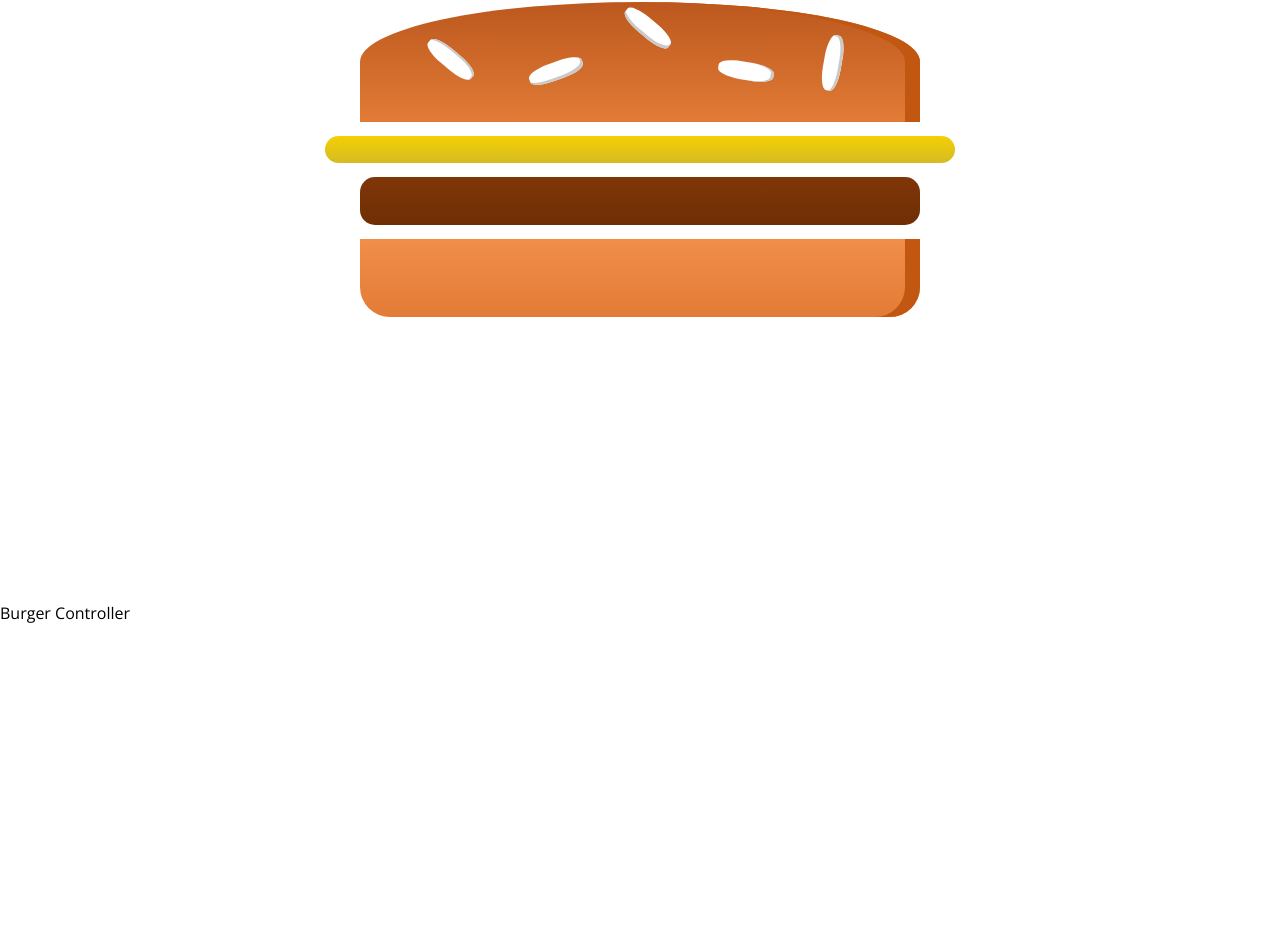
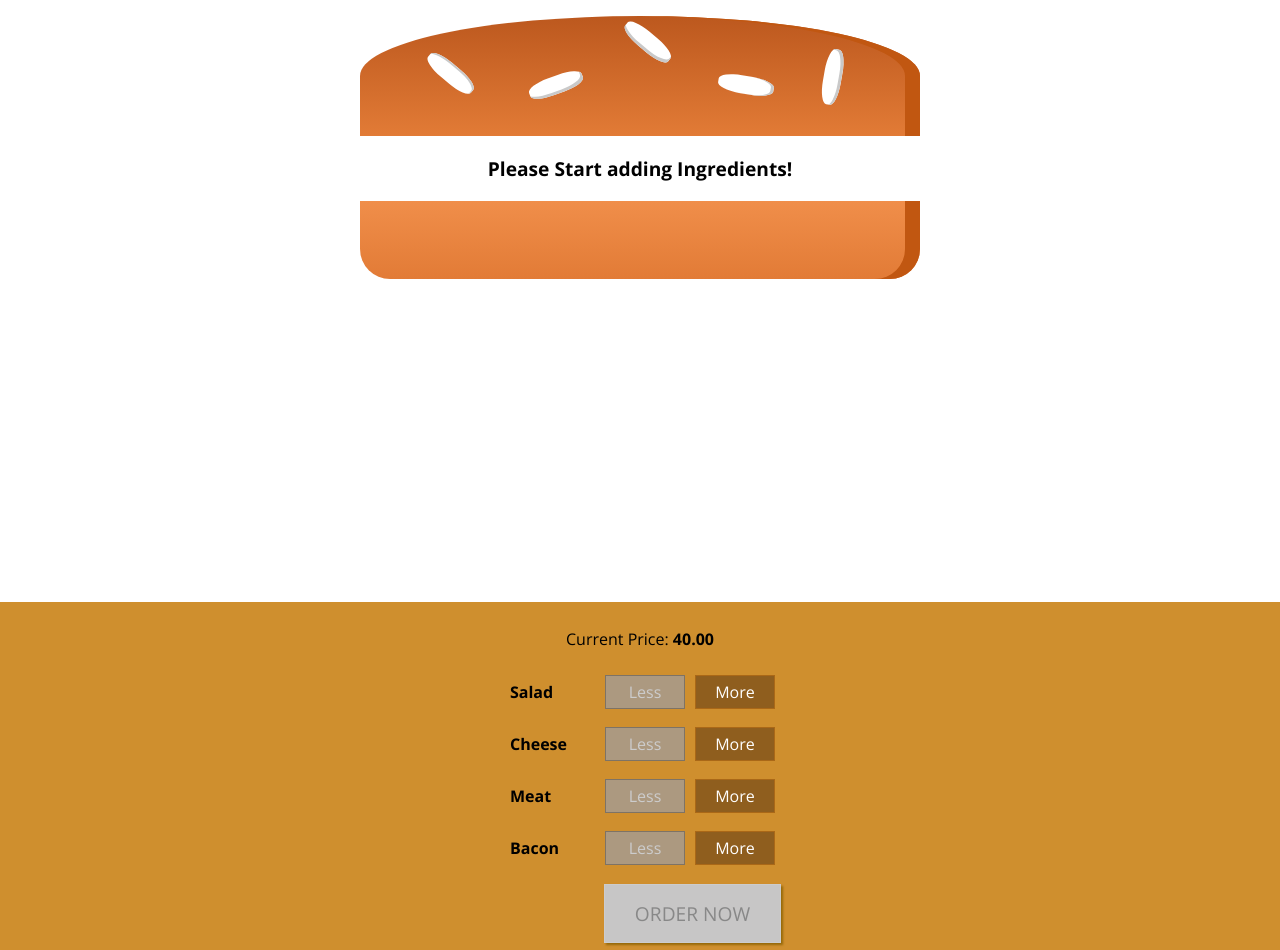
Before and after one commit to coderepohub/ReactBurgerAppDemo, a React (Create React App) app: page / in a window 1280 px wide. Shown: the part 36-986 px from the top of the page. Before the commit the page ends 800 px from the top, so only its background shows below. Built offline with nearby package versions, Linux system fonts and the light colour scheme.

Commit message:
Adding order Summary Modal, and the dyanmic burger manager

```diff
--- /dev/null
+++ b/src/components/Burger/BuildControls/BuildControl/BuildControl.js
@@ -0,0 +1,13 @@
+import React from 'react';
+
+import classes from './BuildControl.module.css';
+
+const buildControl =(props)=>(
+    <div className = {classes.BuildControl}>
+        <div className={classes.Label}>{props.label}</div>
+        <button className={classes.Less} onClick={props.removed} disabled={props.disabled}>Less</button>
+        <button className={classes.More} onClick={props.added}>More</button>
+    </div>
+);
+
+export default buildControl;
--- /dev/null
+++ b/src/components/Burger/BuildControls/BuildControl/BuildControl.module.css
@@ -0,0 +1,56 @@
+.BuildControl {
+    display: flex;
+    justify-content: space-between;
+    align-items: center;
+    margin: 5px 0;
+}
+
+.BuildControl button {
+    display: block;
+    font: inherit;
+    padding: 5px;
+    margin: 0 5px;
+    width: 80px;
+    border: 1px solid #AA6817;
+    cursor: pointer;
+    outline: none;
+}
+
+.BuildControl button:disabled {
+    background-color: #AC9980;
+    border: 1px solid #7E7365;
+    color: #ccc;
+    cursor: default;
+}
+
+.BuildControl button:hover:disabled {
+    background-color: #AC9980;
+    color: #ccc;
+    cursor: not-allowed;
+}
+
+.Label {
+    padding: 10px;
+    font-weight: bold;
+    width: 80px;
+}
+
+.BuildControl .Less {
+    background-color: #D39952;
+    color: white;
+}
+
+.BuildControl .More {
+    background-color: #8F5E1E;
+    color: white;
+}
+
+.BuildControl .Less:hover, .BuildControl .Less:active {
+    background-color: #DAA972;
+    color: white;
+}
+
+.BuildControl .More:hover,.BuildControl .More:active {
+    background-color: #99703F;
+    color: white;
+}
--- /dev/null
+++ b/src/components/Burger/BuildControls/BuildControls.js
@@ -0,0 +1,25 @@
+import React from 'react';
+import classes from './BuildControls.module.css';
+import BuildControl from './BuildControl/BuildControl';
+
+const controls = [
+    {label:"Salad",type:"salad"},
+    {label:"Cheese",type:"cheese"},
+    {label:"Meat",type:"meat"},
+    {label:"Bacon",type:"bacon"}
+]
+
+const buildControls = (props) =>(
+  <div className={classes.BuildControls}>
+      <p>Current Price: <strong>{props.price.toFixed(2)}</strong></p>
+      {controls.map(ctrl=>(
+          <BuildControl key={ctrl.label} label={ctrl.label}
+          added={()=>props.ingredientAdded(ctrl.type)}
+          removed = {()=>props.ingredientRemoved(ctrl.type)}
+          disabled = {props.disabled[ctrl.type]}/>
+      ))}
+      <button className={classes.OrderButton} disabled={!props.isPurchasable} onClick={props.ordered}>ORDER NOW</button>
+  </div>
+);
+
+export default buildControls;
--- /dev/null
+++ b/src/components/Burger/BuildControls/BuildControls.module.css
@@ -0,0 +1,54 @@
+.BuildControls{
+    width:100%;
+    background-color: #CF8F2E;
+    /*flex will inline the controls horiz/vert*/
+    display:flex;
+    flex-flow:column;
+    align-items: center;
+    box-shadow: 0 2px 1px #ccc;
+    margin:auto;
+    padding:10px 0;
+}
+
+
+.OrderButton {
+    background-color: #DAD735;
+    outline: none;
+    cursor: pointer;
+    border: 1px solid #966909;
+    color: #966909;
+    font-family: inherit;
+    font-size: 1.2em;
+    margin:10px 0px 0px 105px;
+    padding: 15px 30px;
+    box-shadow: 2px 2px 2px #966909;
+}
+
+.OrderButton:hover, .OrderButton:active {
+    background-color: #A0DB41;
+    border: 1px solid #966909;
+    color: #966909;
+}
+
+.OrderButton:disabled {
+    background-color: #C7C6C6;
+    cursor: not-allowed;
+    border: 1px solid #ccc;
+    color: #888888;
+}
+
+.OrderButton:not(:disabled) {
+    animation: enable 0.3s linear;
+}
+
+@keyframes enable {
+    0% {
+        transform: scale(1);
+    }
+    60% {
+        transform: scale(1.1);
+    }
+    100% {
+        transform: scale(1);
+    }
+}
--- a/src/components/Burger/Burger.js
+++ b/src/components/Burger/Burger.js
@@ -6,12 +6,30 @@
     //props what we are recieving is an object not an array, so what we have to do is
     //we have to transform the keys from an object to an array
     //For this we will use the JS default Object class which has keys method and it will give an array of keys
-    //const transformedIngredients = Object.keys()
+    //Here we will use map function , which in return executes on each element
+    //Inside that we will transform the string value into an array with as many elements as we have in ingredient elements
+    //eg. cheese:2 means two cheese ingredients
+    let transformedIngredients = Object.keys(props.ingredients)
+    .map(ingKeyArg=>{
+        //Create an Array
+        console.log('log -1 ',ingKeyArg);
+        return[...Array(props.ingredients[ingKeyArg])].map((_,index)=>{
+        console.log('log -2 ',ingKeyArg+index);
+            return <BurgerIngredient key ={ingKeyArg+index} type={ingKeyArg}/>;
+        })
+    })//Above will return array of array now we will reduce it to single array
+        .reduce((arr,el)=>{
+            return arr.concat(el)
+        },[]);
+
+console.log('tra ',transformedIngredients);
+    if(transformedIngredients.length===0){
+        transformedIngredients = <p>Please Start adding Ingredients!</p>
+    }
     return(
         <div className={classes.Burger}>
             <BurgerIngredient type='bread-top'/>
-            <BurgerIngredient type='cheese'/>
-            <BurgerIngredient type='meat'/>
+           {transformedIngredients}
             <BurgerIngredient type='bread-bottom'/>
         </div>
     );
--- a/src/components/Burger/Burger.module.css
+++ b/src/components/Burger/Burger.module.css
@@ -2,7 +2,7 @@
     width: 100%;
     margin: auto;
     height: 250px;
-    /*overflow: scroll; */
+    overflow: auto;
     text-align: center;
     font-weight: bold;
     font-size: 1.2rem;
--- /dev/null
+++ b/src/components/Burger/OrderSummary/OrderSummary.js
@@ -0,0 +1,20 @@
+import React from 'react';
+import Aux from '../../../hoc/AuxControl';
+const orderSummary = (props)=>{
+    const ingredientsSummary = Object.keys(props.ingredients)
+    .map(ingKey=>{
+        return <li key={ingKey}><span style={{textTransform: 'capitalize'}}>{ingKey} :</span> {props.ingredients[ingKey]} </li>
+    });
+return(
+  <Aux>
+      <h3>Your Order : </h3>
+      <p>A delicious burger with the following ingredients: </p>
+      <ul>
+        {ingredientsSummary}
+      </ul>
+      <p>Continue to checkout ?</p>
+  </Aux>
+);
+};
+
+export default orderSummary;
--- /dev/null
+++ b/src/components/UI/Backdrop/Backdrop.js
@@ -0,0 +1,8 @@
+import React from'react';
+import classes from './Backdrop.module.css';
+
+const backdrop = (props)=>(
+    props.show?<div className={classes.Backdrop} onAuxClick={props.clicked} ></div>:null
+);
+
+export default backdrop;
--- /dev/null
+++ b/src/components/UI/Backdrop/Backdrop.module.css
@@ -0,0 +1,9 @@
+.Backdrop {
+    width: 100%;
+    height: 100%;
+    position: fixed;
+    z-index: 100;
+    left: 0;
+    top: 0;
+    background-color: rgba(0, 0, 0, 0.5);
+}
--- /dev/null
+++ b/src/components/UI/Modal/Modal.js
@@ -0,0 +1,17 @@
+import React from 'react'
+import classes from './Modal.module.css';
+import Backdrop from '../Backdrop/Backdrop';
+import Aux from '../../../hoc/AuxControl';
+const modal = (props) =>(
+    <Aux>
+        <Backdrop show={props.showing} clicked ={props.closeModal}/>
+    <div className = {classes.Modal} style={{
+        transform:props.showing ? 'translateY(0)':'translateY(-100vh)',
+        opacity:props.showing?'1':'0'
+        }}>
+        {props.children}
+    </div>
+    </Aux>
+);
+
+export default modal;
--- /dev/null
+++ b/src/components/UI/Modal/Modal.module.css
@@ -0,0 +1,20 @@
+.Modal {
+    position: fixed;
+    z-index: 500;
+    background-color: white;
+    width: 70%;
+    border: 1px solid #ccc;
+    box-shadow: 1px 1px 1px black;
+    padding: 16px;
+    left: 15%;
+    top: 30%;
+    box-sizing: border-box;
+    transition: all 0.3s ease-out;
+}
+
+@media (min-width: 600px) {
+    .Modal {
+        width: 500px;
+        left: calc(50% - 250px);
+    }
+}
--- a/src/containers/BurgerBuilder/BurgerBuilder.js
+++ b/src/containers/BurgerBuilder/BurgerBuilder.js
@@ -1,23 +1,104 @@
 import React,{Component} from 'react';
 import Aux from '../../hoc/AuxControl'
 import Burger from '../../components/Burger/Burger';
+import BuildControls from '../../components/Burger/BuildControls/BuildControls';
+import Modal from '../../components/UI/Modal/Modal';
+import OrderSummary from '../../components/Burger/OrderSummary/OrderSummary';
+
+const INGREDIENT_PRICES = {
+    salad:7,
+    cheese:11,
+    meat:20,
+    bacon:15
+}
 
 class BurgerBuilder extends Component{
     state={
         ingredients:{
-            salad :1,
-            bacon :1,
-            cheese:2,
-            meat : 2
+            salad :0,
+            bacon :0,
+            cheese:0,
+            meat : 0
 
-        }
+        },
+        totalPrice : 40,
+        isPurchasable : false,
+        isPurchasing : false,
 
     }
+
+
+    purchaseHandler =()=>{
+            this.setState({isPurchasing:true});
+
+    };
+
+    cancelPurchaseHandler=()=>{
+            this.setState({isPurchasing:false});
+    };
+
+    updatePurchasableState(ingredients){
+        const sum  = Object.keys(ingredients).map(ingkey=>{
+            return ingredients[ingkey];
+        })
+        .reduce((sum,element)=>{
+            return sum+element;
+        },0);
+
+        this.setState({isPurchasable:sum>0});
+
+    }
+
+    addIngredientHandler = (type) =>{
+        var oldCount  = this.state.ingredients[type];
+        var updatedCount = oldCount+1;
+        const updatedIngredients = {
+            ...this.state.ingredients
+        };
+        updatedIngredients[type] = updatedCount;
+        const itemPrice  = INGREDIENT_PRICES[type];
+        const oldPrice = this.state.totalPrice;
+        const newPrice = oldPrice+itemPrice;
+        this.setState({totalPrice:newPrice,ingredients:updatedIngredients});
+        this.updatePurchasableState(updatedIngredients);
+
+    }
+
+    removeIngredientHandler = (type) =>{
+        var oldCount = this.state.ingredients[type];
+        if(oldCount>0){
+        var updatedCount = oldCount-1;
+        const updatedIngredients={
+            ...this.state.ingredients
+        };
+        updatedIngredients[type] = updatedCount;
+        const itemPrice = INGREDIENT_PRICES[type];
+        const oldPrice = this.state.totalPrice;
+        const newPrice = oldPrice-itemPrice;
+        this.setState({totalPrice:newPrice,ingredients:updatedIngredients});
+        this.updatePurchasableState(updatedIngredients);
+    }
+    }
+
     render(){
+        const disabledInfo={
+            ...this.state.ingredients
+        };
+      for(let key in disabledInfo){
+          disabledInfo[key] = disabledInfo[key]<=0;
+      }
         return(
             <Aux>
+                <Modal showing= {this.state.isPurchasing} closeModal = {this.cancelPurchaseHandler}>
+                    <OrderSummary ingredients={this.state.ingredients}/>
+                </Modal>
                 <Burger ingredients={this.state.ingredients}/>
-                <div>Burger Controller</div>
+                <BuildControls ingredientAdded={this.addIngredientHandler}
+                ingredientRemoved = {this.removeIngredientHandler}
+                disabled = {disabledInfo}
+                price = {this.state.totalPrice}
+                isPurchasable = {this.state.isPurchasable}
+                ordered = {this.purchaseHandler}/>
             </Aux>
         );
     }
```
